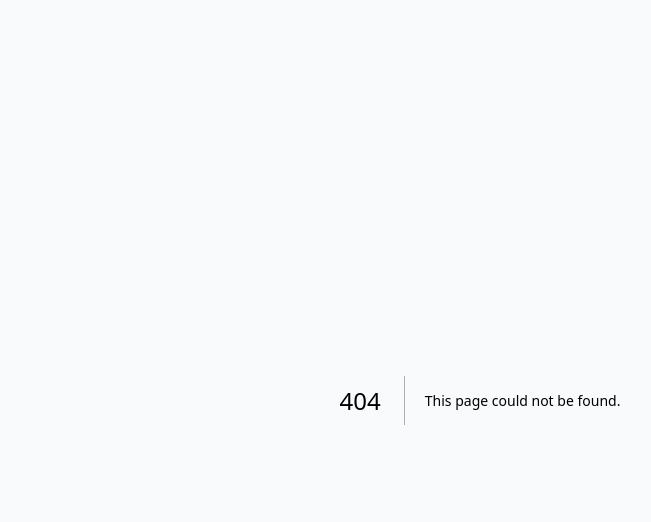
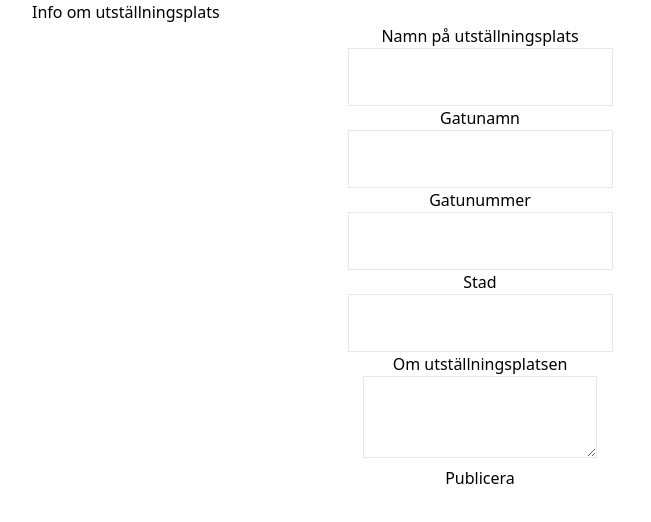
Before and after one commit to Valisaurus/Art-Map, a Next.js app: page /dashboard in a window 1280 px wide. Before the commit this address had no page. Shown: the top 522 px of the page, without its empty margins (160-811 px from the left). Built offline with nearby package versions, Linux system fonts and the light colour scheme.

Commit message:
Updated: React-hook-form
Removed form from page and made a component. Added react hook form to form-component.

```diff
--- /dev/null
+++ b/app/dashboard/page.tsx
@@ -0,0 +1,11 @@
+"use client";
+import Form from "../../components/Form/Form";
+
+export default function Dashboard() {
+
+  return (
+    <div className="max-w-4xl mx-auto ">
+      <Form />
+    </div>
+  );
+}
--- /dev/null
+++ b/app/error.tsx
@@ -0,0 +1,10 @@
+"use client";
+
+type Props = {
+  error: Error & { digest?: string };
+  reset: VoidFunction;
+};
+
+export default function Error({ error, reset }: Props): JSX.Element {
+  return <>{error.message && error.message}</>;
+}
--- a/app/form-test/page.jsx
+++ b/app/form-test/page.jsx
@@ -42,7 +42,9 @@ export default function Form({ _id }) {
         <ul>
           <li>
             Name: {formData.name} <br />
-            Address: {formData.address} <br />
+            Street Name: {formData.address.streetName} <br />
+            Street Number: {formData.address.streetName} <br />
+            City: {formData.streetName} <br />
             About: {formData.about} <br />
           </li>
         </ul>
--- a/app/form/page.tsx
+++ /dev/null
@@ -1,126 +0,0 @@
-"use client";
-import { useState } from "react";
-
-export default function Form() {
-  const [name, setName] = useState("");
-  const [streetName, setStreetName] = useState("");
-  const [streetNumber, setStreetNumber] = useState("");
-  const [city, setCity] = useState("");
-  const [about, setAbout] = useState("");
-
-  //set an error message if either input is missing
-
-  const handleSubmit = async (e: { preventDefault: () => void }) => {
-    e.preventDefault();
-
-    // Make a POST request to your API route
-    const response = await fetch("/api/form", {
-      method: "POST",
-      headers: { "Content-Type": "application/json" },
-      body: JSON.stringify({
-        name: name,
-        address: {
-          streetName: streetName,
-          streetNo: streetNumber,
-          city: city,
-        },
-        about: about,
-      }),
-    });
-
-    if (response.ok) {
-      console.log("Form data submitted successfully");
-      // Reset the form fields
-      setName("");
-      setStreetName("");
-      setStreetNumber("");
-      setCity("");
-      setAbout("");
-    } else {
-      console.error("Failed to submit form data");
-      // Handle errors (e.g., show an error message)
-    }
-  };
-
-  return (
-    <div className="max-w-4xl mx-auto ">
-      <main className="text-center">
-        <div className="my-8">
-          <h1 className="text-4xl font-bold tracking-tight ">Form</h1>
-        </div>
-
-        <form onSubmit={handleSubmit}>
-          <div className="flex flex-col justify-center items-center">
-            <label htmlFor="name">Name</label>
-            <input
-              className="w-72 h-12 border p-4 border-blue-100"
-              type="text"
-              //our state
-              value={name}
-              id="name"
-              placeholder="Name"
-              //our function
-              onChange={(e) => setName(e.target.value)}
-            />
-
-            <label htmlFor="street-name">Street Name</label>
-            <input
-              className="w-72 h-12 border p-4 border-blue-100"
-              type="text"
-              id="streetName"
-              //our state
-              value={streetName}
-              placeholder="street name"
-              //our function
-              onChange={(e) => setStreetName(e.target.value)}
-            />
-
-            <label htmlFor="streetNumber">Street Number</label>
-            <input
-              className="w-72 h-12 border p-4 border-blue-100"
-              type="text"
-              id="streetNumber"
-              //our state
-              value={streetNumber}
-              placeholder="street no"
-              //our function
-              onChange={(e) => setStreetNumber(e.target.value)}
-            />
-
-            <label htmlFor="city">City</label>
-            <input
-              className="w-72 h-12 border p-4 border-blue-100"
-              type="text"
-              id="city"
-              //our state
-              value={city}
-              placeholder="city"
-              //our function
-              onChange={(e) => setCity(e.target.value)}
-            />
-
-            <label htmlFor="city">About</label>
-            <textarea
-              className="w-72 h-32 border p-4 border-blue-100"
-              id="about"
-              value={about}
-              placeholder="About"
-              onChange={(e) => setAbout(e.target.value)}
-            />
-          </div>
-          <button
-            type="submit"
-            className="focus:outline-none focus:ring focus:border-blue-800
-        px-6 py-2 rounded-xl bg-blue-500 text-blue-50 hover:bg-blue-800
-        font-semibold"
-            //our function
-          >
-            Submit
-          </button>
-          {/*error set in handleSubmit*/}
-          <p></p>
-        </form>
-      </main>
-    </div>
-  );
-}
--- a/app/globals.css
+++ b/app/globals.css
@@ -2,41 +2,12 @@
 @tailwind components;
 @tailwind utilities;
 
-@layer base {
-  :root {
-    --background: 200 20% 98%;
-    --btn-background: 200 10% 91%;
-    --btn-background-hover: 200 10% 89%;
-    --foreground: 200 50% 3%;
-  }
 
-  @media (prefers-color-scheme: dark) {
-    :root {
-      --background: 200 50% 3%;
-      --btn-background: 200 10% 9%;
-      --btn-background-hover: 200 10% 12%;
-      --foreground: 200 20% 96%;
-    }
-  }
+* {
+  box-sizing: border-box;
 }
 
-@layer base {
-  * {
-    @apply border-foreground/20;
-  }
+main {
+  width: 100vw;
+  height: 100vh;
 }
-
-.animate-in {
-  animation: animateIn 0.3s ease 0.15s both;
-}
-
-@keyframes animateIn {
-  from {
-    opacity: 0;
-    transform: translateY(10px);
-  }
-  to {
-    opacity: 1;
-    transform: translateY(0);
-  }
-}
--- a/app/layout.tsx
+++ b/app/layout.tsx
@@ -13,7 +13,7 @@ export default function RootLayout({
   return (
     <html lang="en">
       <body>
-        <main className="min-h-screen bg-background flex flex-col items-center">
+        <main>
           {children}
         </main>
       </body>
--- a/app/page.tsx
+++ b/app/page.tsx
@@ -14,27 +14,22 @@ export default async function Index() {
   } = await supabase.auth.getUser();
 
   return (
-    <div className="w-full flex flex-col items-center">
-      <nav className="w-full flex justify-center border-b border-b-foreground/10 h-16">
-        <div className="w-full max-w-4xl flex justify-between items-center p-3 text-sm text-foreground">
+    <>
+      <nav className="">
+        <div className="">
           {user ? (
-            <div className="flex items-center gap-4">
+            <div className="">
               Hey, {user.email}!
               <LogoutButton />
             </div>
           ) : (
-            <Link
-              href="/login"
-              className="py-2 px-3 flex rounded-md no-underline bg-btn-background hover:bg-btn-background-hover"
-            >
+            <Link href="/login" className="">
               Login
             </Link>
           )}
-          <div className="flex flex-col w-full">
-            <Map />
-          </div>
         </div>
       </nav>
-    </div>
+      <Map />
+    </>
   );
 }
--- /dev/null
+++ b/components/Form/Form.tsx
@@ -0,0 +1,146 @@
+import { useForm, SubmitHandler, Controller } from "react-hook-form";
+import { useState } from "react";
+import type { Form } from "@/types/form";
+
+export default function Form() {
+  const {
+    control,
+    handleSubmit,
+    formState: { errors },
+  } = useForm<Form>();
+  const [error, setError] = useState<string | null>(null);
+  const onSubmit: SubmitHandler<Form> = (data) => {
+    submitForm(data);
+  };
+
+  const submitForm = async (data: Form) => {
+    try {
+      // Make a POST request to your Next.js API route
+      const response = await fetch("/api/form", {
+        method: "POST",
+        headers: { "Content-Type": "application/json" },
+        body: JSON.stringify(data),
+      });
+
+      if (response.ok) {
+        console.log("Form data submitted successfully");
+      } else {
+        console.error("Failed to submit form data");
+        setError("Failed to submit form data");
+      }
+    } catch (err) {
+      console.error("Error while submitting the form:", err);
+      setError("Failed to submit form data");
+    }
+  };
+
+  return (
+    <div className="max-w-4xl mx-auto">
+      <div className="my-8">
+        <h1 className="text-4xl font-bold tracking-tight">
+          Info om utställningsplats
+        </h1>
+      </div>
+
+      <form onSubmit={handleSubmit(onSubmit)}>
+        <div className="flex flex-col justify-center items-center">
+          <label>Namn på utställningsplats</label>
+          <Controller
+            name="name"
+            control={control}
+            rules={{ required: "Detta fält måste fyllas i" }}
+            render={({ field }) => (
+              <input
+                className="w-72 h-12 border p-4 border-blue-100"
+                placeholder=""
+                {...field}
+                value={field.value || ""}
+              />
+            )}
+          />
+          {errors.name && <p className="text-red-500">{errors.name.message}</p>}
+
+          <label>Gatunamn</label>
+          <Controller
+            name="address.streetName"
+            control={control}
+            rules={{ required: "Detta fält måste fyllas i" }}
+            render={({ field }) => (
+              <input
+                className="w-72 h-12 border p-4 border-blue-100"
+                placeholder=""
+                {...field}
+                value={field.value || ""}
+              />
+            )}
+          />
+          {errors.address?.streetName && (
+            <p className="text-red-500">{errors.address?.streetName.message}</p>
+          )}
+          <label>Gatunummer</label>
+          <Controller
+            name="address.streetNo"
+            control={control}
+            rules={{ required: "Detta fält måste fyllas i" }}
+            render={({ field }) => (
+              <input
+                className="w-72 h-12 border p-4 border-blue-100"
+                placeholder=""
+                {...field}
+                value={field.value || ""}
+              />
+            )}
+          />
+          {errors.address?.streetNo && (
+            <p className="text-red-500">{errors.address?.streetNo.message}</p>
+          )}
+          <label>Stad</label>
+          <Controller
+            name="address.city"
+            control={control}
+            rules={{ required: "Detta fält måste fyllas i" }}
+            render={({ field }) => (
+              <input
+                className="w-72 h-12 border p-4 border-blue-100"
+                placeholder=""
+                {...field}
+                value={field.value || ""}
+              />
+            )}
+          />
+          {errors.address?.city && (
+            <p className="text-red-500">{errors.address?.city.message}</p>
+          )}
+
+          <label>Om utställningsplatsen</label>
+          <Controller
+            name="about"
+            control={control}
+            rules={{ required: "Detta fält måste fyllas i" }}
+            render={({ field }) => (
+              <textarea
+                className="w-72 h-12 border p-4 border-blue-100"
+                placeholder=""
+                {...field}
+                value={field.value || ""}
+              />
+            )}
+          />
+          {errors.about && (
+            <p className="text-red-500">{errors.about?.message}</p>
+          )}
+
+          <button
+            type="submit"
+            className="focus:outline-none focus:ring focus:border-blue-800
+                px-6 py-2 rounded-xl bg-blue-500 text-blue-50 hover:bg-blue-800
+                font-semibold"
+          >
+            Publicera
+          </button>
+          {error && <p className="text-red-500">{error}</p>}
+        </div>
+      </form>
+    </div>
+  );
+}
--- a/components/Map.tsx
+++ b/components/Map.tsx
@@ -41,7 +41,7 @@ const Map = () => {
     <div
       id="map-container"
       className="mapboxgl-map map-container"
-      style={{ width: "50%", height: "400px" }}
+      style={{ width: "100%", height: "100%" }}
     ></div>
   );
 };
```
Also changed, not shown: app/opengraph-image.png (deleted).
